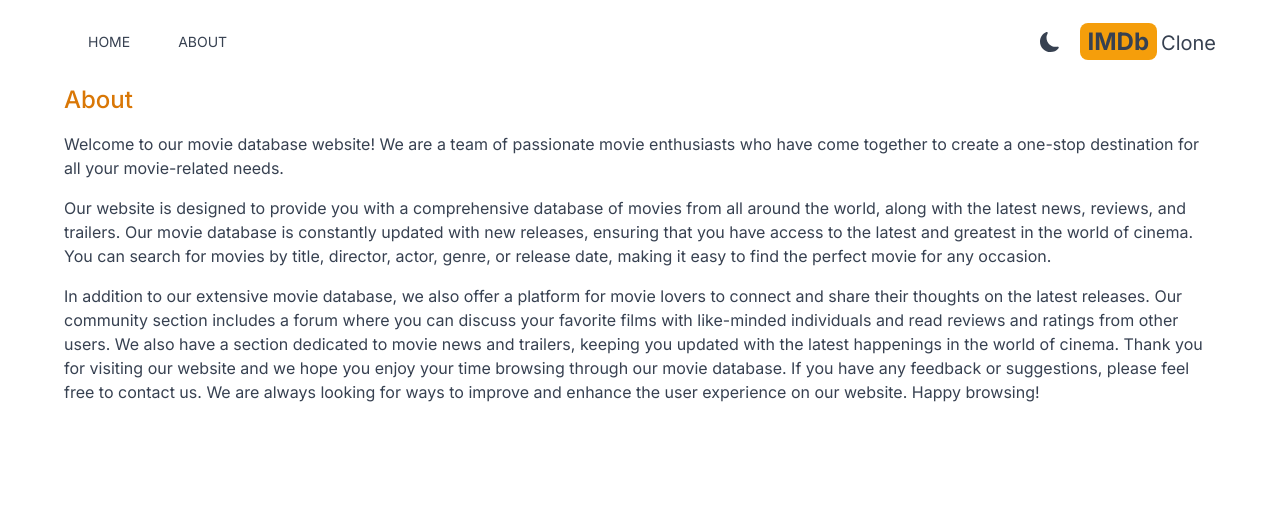
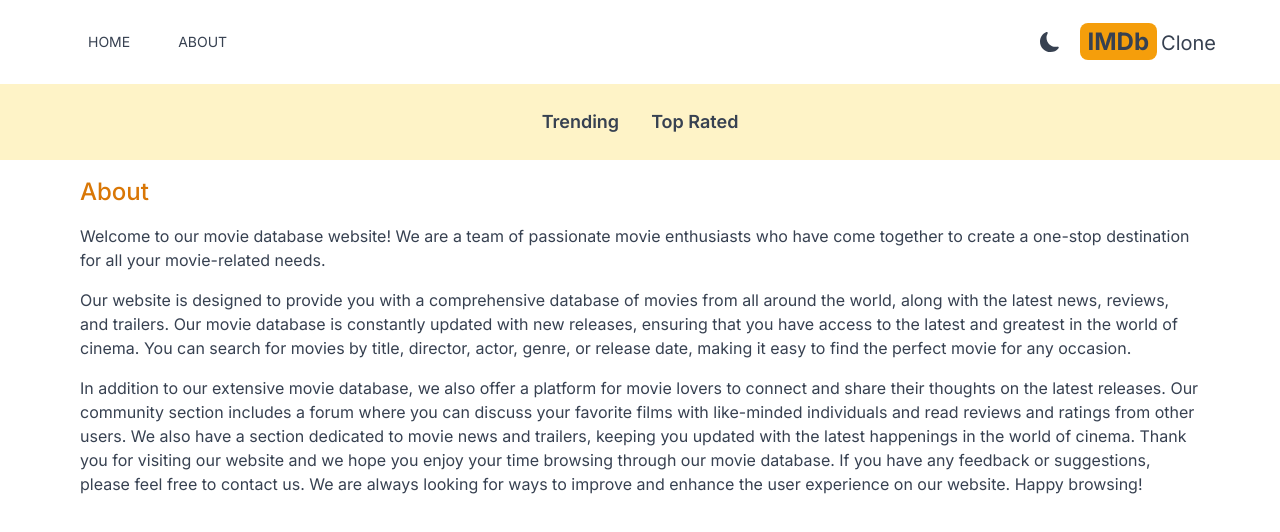
Before and after one commit to kotin-lab/imdb, a Next.js app: page /about in a window 1280 px wide. Shown: the top 532 px of the page. Built offline with nearby package versions, Linux system fonts and the light colour scheme.

Commit message:
Create the Navbar component

```diff
--- a/src/app/about/page.jsx
+++ b/src/app/about/page.jsx
@@ -2,7 +2,7 @@ import React from 'react';
 
 export default function page() {
   return (
-    <div className='max-w-6xl mx-auto space-y-4'>
+    <div className='max-w-6xl mx-auto space-y-4 p-4'>
       <h1 className='text-2xl font-medium text-amber-600'>About</h1>
       <p>
         Welcome to our movie database website! We are a team of passionate movie
--- a/src/app/layout.js
+++ b/src/app/layout.js
@@ -6,6 +6,7 @@ const inter = Inter({ subsets: ['latin'] })
 // Components
 import Header from '@/components/Header';
 import Providers from './Providers';
+import Navbar from '@/components/Navbar';
 
 export const metadata = {
   title: 'IMDb Clone',
@@ -21,6 +22,7 @@ export default function RootLayout({ children }) {
           <Header />
 
           {/* Navbar */}
+          <Navbar />
 
           {/* SearchBox */}
 
--- /dev/null
+++ b/src/components/Navbar.jsx
@@ -0,0 +1,13 @@
+import React from 'react';
+
+// Components
+import NavbarItem from './NavbarItem';
+
+export default function Navbar() {
+  return (
+    <div className='flex justify-center items-center space-x-4 dark:bg-gray-600 bg-amber-100 lg:text-lg p-4'>
+      <NavbarItem title='Trending' param='fetchTrending' />
+      <NavbarItem title='Top Rated' param='fetchTopRated' />
+    </div>
+  )
+}
--- /dev/null
+++ b/src/components/NavbarItem.jsx
@@ -0,0 +1,23 @@
+'use client';
+
+import React from 'react';
+import Link from 'next/link';
+import { useSearchParams } from 'next/navigation';
+
+export default function NavbarItem({title, param}) {
+  const searchParams = useSearchParams();
+  const genre = searchParams.get('genre');
+
+  return (
+    <Link
+      href={`/?genre=${param}`}
+      className={`hover:text-amber-600 font-semibold p-2 ${
+        genre
+        && genre === param
+        && ' underline underline-offset-8 decoration-4 decoration-amber-500 rounded-lg'
+      }`}
+    >
+      {title}
+    </Link>
+  )
+}
```
